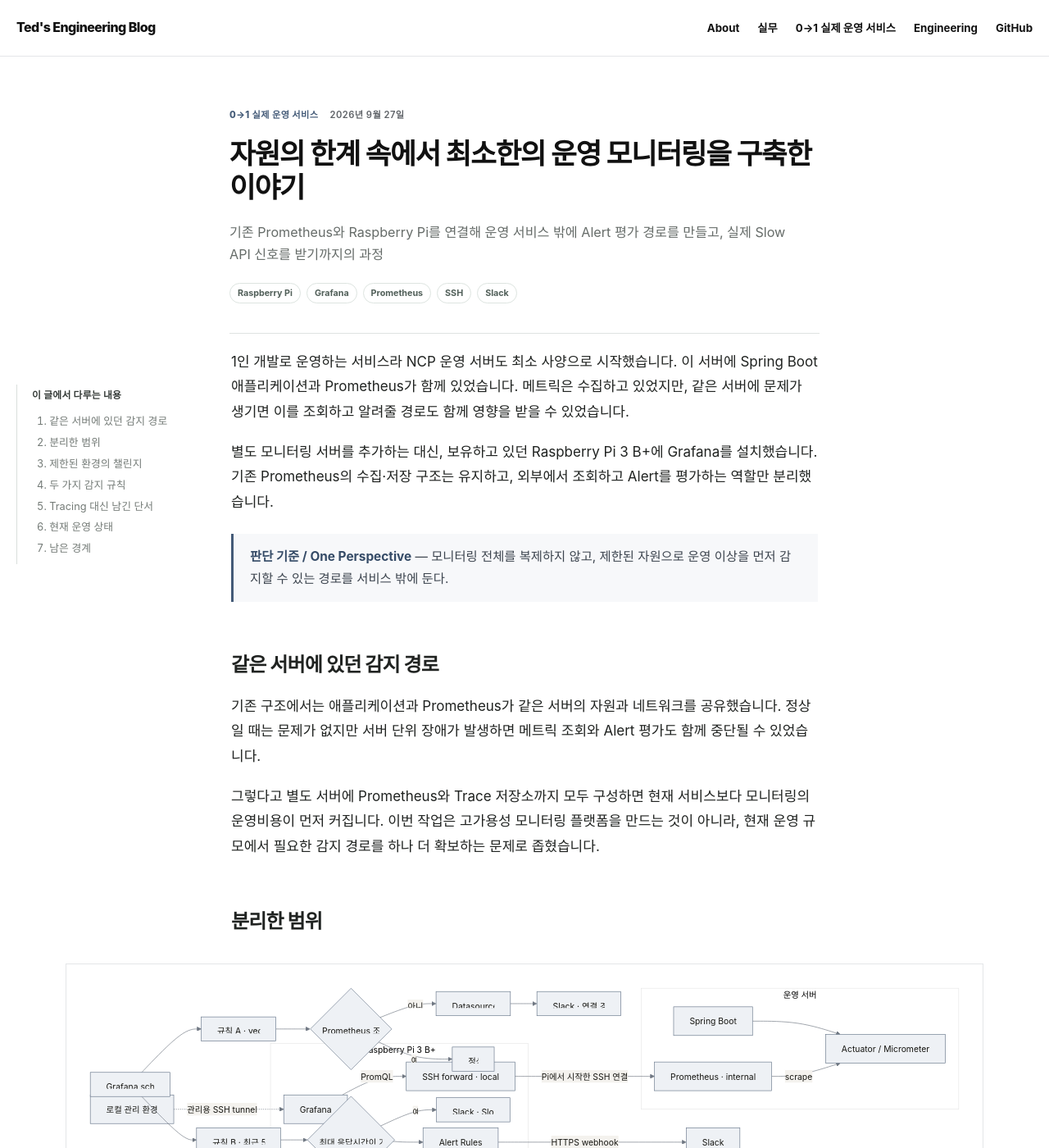
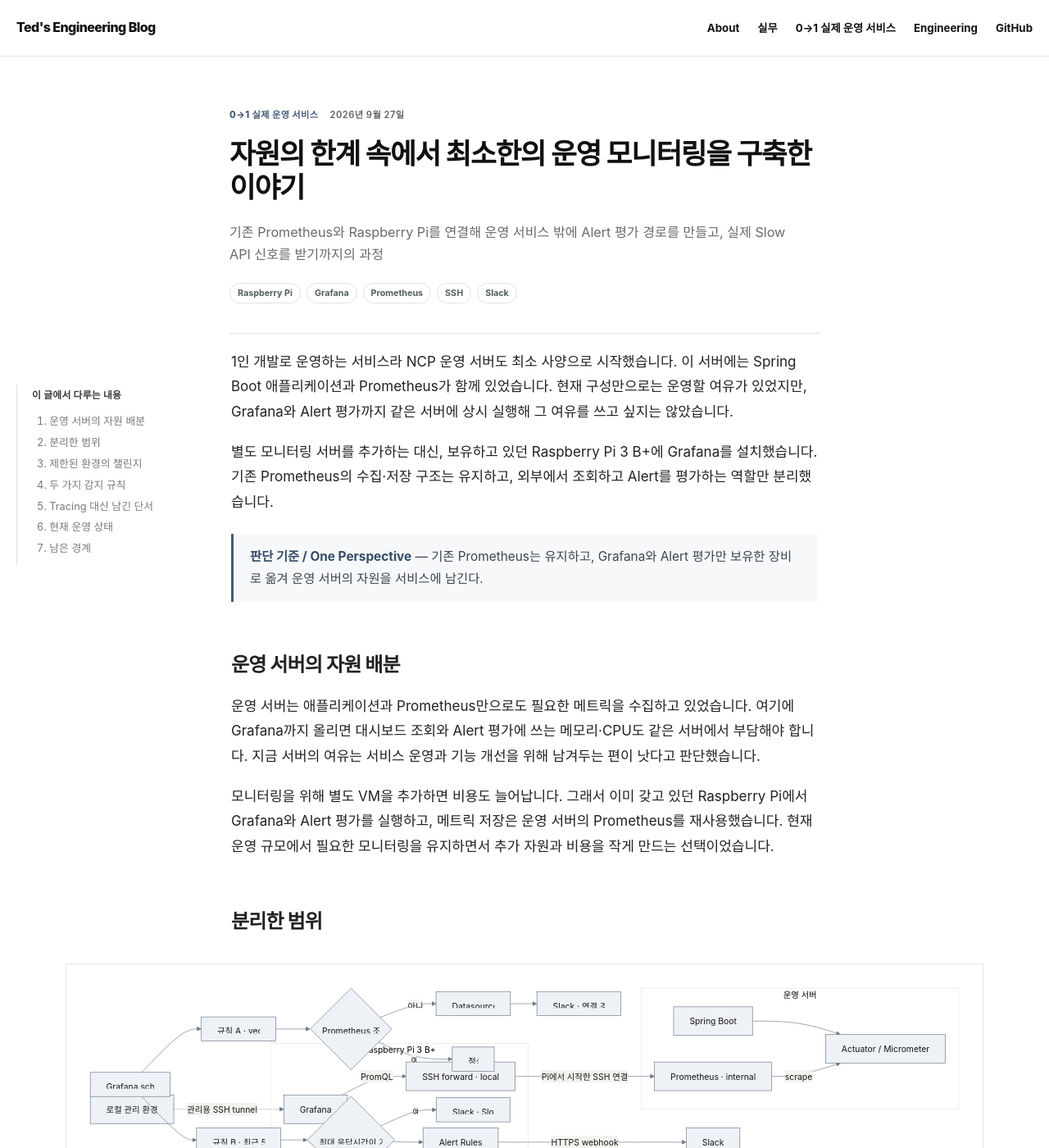
Before and after one commit to chyn00/blog, a Jekyll site: the page built from _posts/2026-09-27-raspberry-pi-monitoring-boundary.md, in a window 1280 px wide and 1400 px high. Shown: the whole window at 82% size. Built offline with Jekyll 4.4.1, drawn with Linux system fonts in a browser that asks for light colours.

Commit message:
Clarify resource rationale for monitoring setup

```diff
--- a/_posts/2026-09-27-raspberry-pi-monitoring-boundary.md
+++ b/_posts/2026-09-27-raspberry-pi-monitoring-boundary.md
@@ -12,7 +12,7 @@ permalink: /product/raspberry-pi-monitoring-boundary/
 mermaid: true
 toc_items:
   - id: problem
-    title: "같은 서버에 있던 감지 경로"
+    title: "운영 서버의 자원 배분"
   - id: architecture
     title: "분리한 범위"
   - id: constraints
@@ -27,17 +27,17 @@ toc_items:
     title: "남은 경계"
 ---
 
-1인 개발로 운영하는 서비스라 NCP 운영 서버도 최소 사양으로 시작했습니다. 이 서버에 Spring Boot 애플리케이션과 Prometheus가 함께 있었습니다. 메트릭은 수집하고 있었지만, 같은 서버에 문제가 생기면 이를 조회하고 알려줄 경로도 함께 영향을 받을 수 있었습니다.
+1인 개발로 운영하는 서비스라 NCP 운영 서버도 최소 사양으로 시작했습니다. 이 서버에는 Spring Boot 애플리케이션과 Prometheus가 함께 있었습니다. 현재 구성만으로는 운영할 여유가 있었지만, Grafana와 Alert 평가까지 같은 서버에 상시 실행해 그 여유를 쓰고 싶지는 않았습니다.
 
 별도 모니터링 서버를 추가하는 대신, 보유하고 있던 Raspberry Pi 3 B+에 Grafana를 설치했습니다. 기존 Prometheus의 수집·저장 구조는 유지하고, 외부에서 조회하고 Alert를 평가하는 역할만 분리했습니다.
 
-> **판단 기준 / One Perspective** — 모니터링 전체를 복제하지 않고, 제한된 자원으로 운영 이상을 먼저 감지할 수 있는 경로를 서비스 밖에 둔다.
+> **판단 기준 / One Perspective** — 기존 Prometheus는 유지하고, Grafana와 Alert 평가만 보유한 장비로 옮겨 운영 서버의 자원을 서비스에 남긴다.
 
-## 같은 서버에 있던 감지 경로 {#problem}
+## 운영 서버의 자원 배분 {#problem}
 
-기존 구조에서는 애플리케이션과 Prometheus가 같은 서버의 자원과 네트워크를 공유했습니다. 정상일 때는 문제가 없지만 서버 단위 장애가 발생하면 메트릭 조회와 Alert 평가도 함께 중단될 수 있었습니다.
+운영 서버는 애플리케이션과 Prometheus만으로도 필요한 메트릭을 수집하고 있었습니다. 여기에 Grafana까지 올리면 대시보드 조회와 Alert 평가에 쓰는 메모리·CPU도 같은 서버에서 부담해야 합니다. 지금 서버의 여유는 서비스 운영과 기능 개선을 위해 남겨두는 편이 낫다고 판단했습니다.
 
-그렇다고 별도 서버에 Prometheus와 Trace 저장소까지 모두 구성하면 현재 서비스보다 모니터링의 운영비용이 먼저 커집니다. 이번 작업은 고가용성 모니터링 플랫폼을 만드는 것이 아니라, 현재 운영 규모에서 필요한 감지 경로를 하나 더 확보하는 문제로 좁혔습니다.
+모니터링을 위해 별도 VM을 추가하면 비용도 늘어납니다. 그래서 이미 갖고 있던 Raspberry Pi에서 Grafana와 Alert 평가를 실행하고, 메트릭 저장은 운영 서버의 Prometheus를 재사용했습니다. 현재 운영 규모에서 필요한 모니터링을 유지하면서 추가 자원과 비용을 작게 만드는 선택이었습니다.
 
 ## 분리한 범위 {#architecture}
 
```
